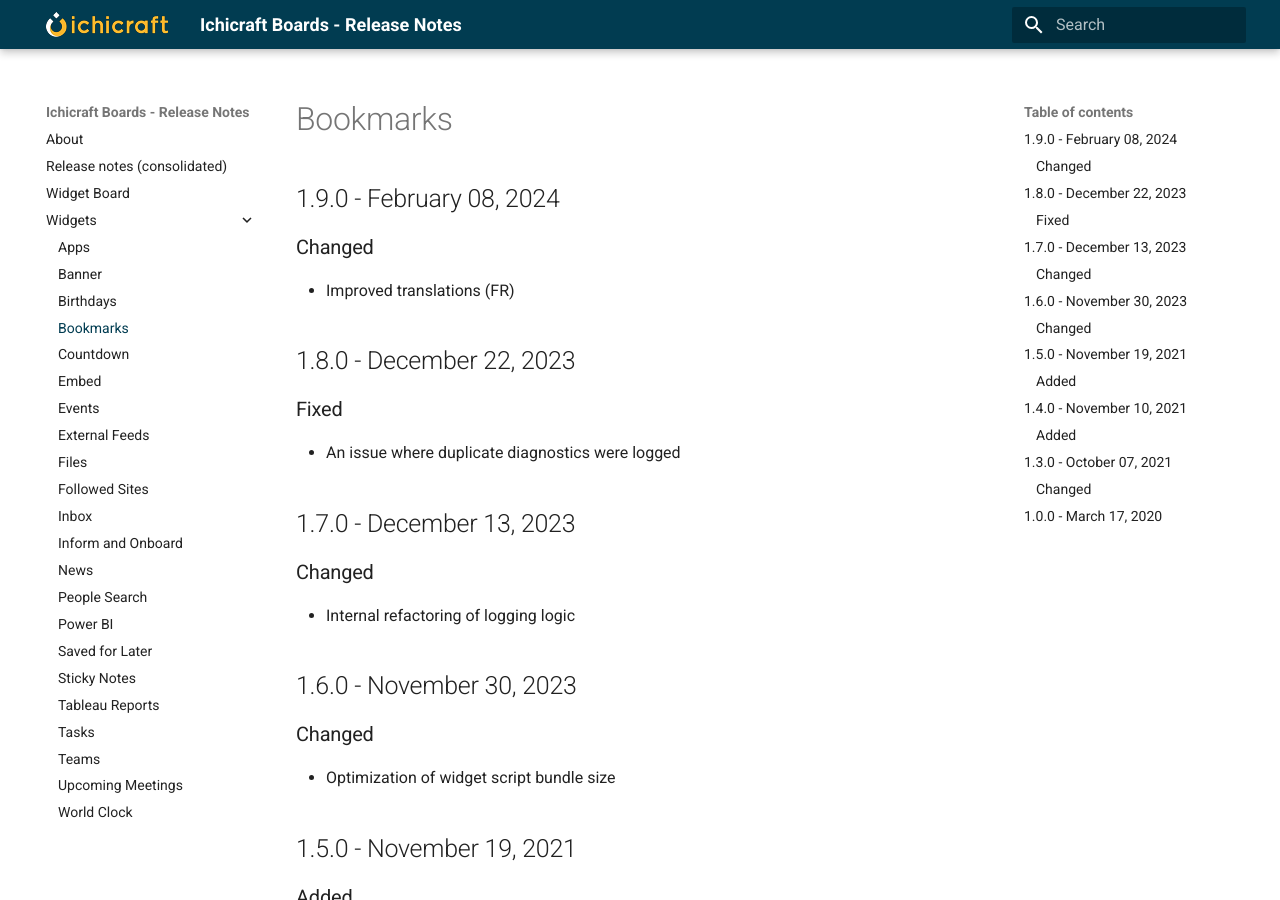
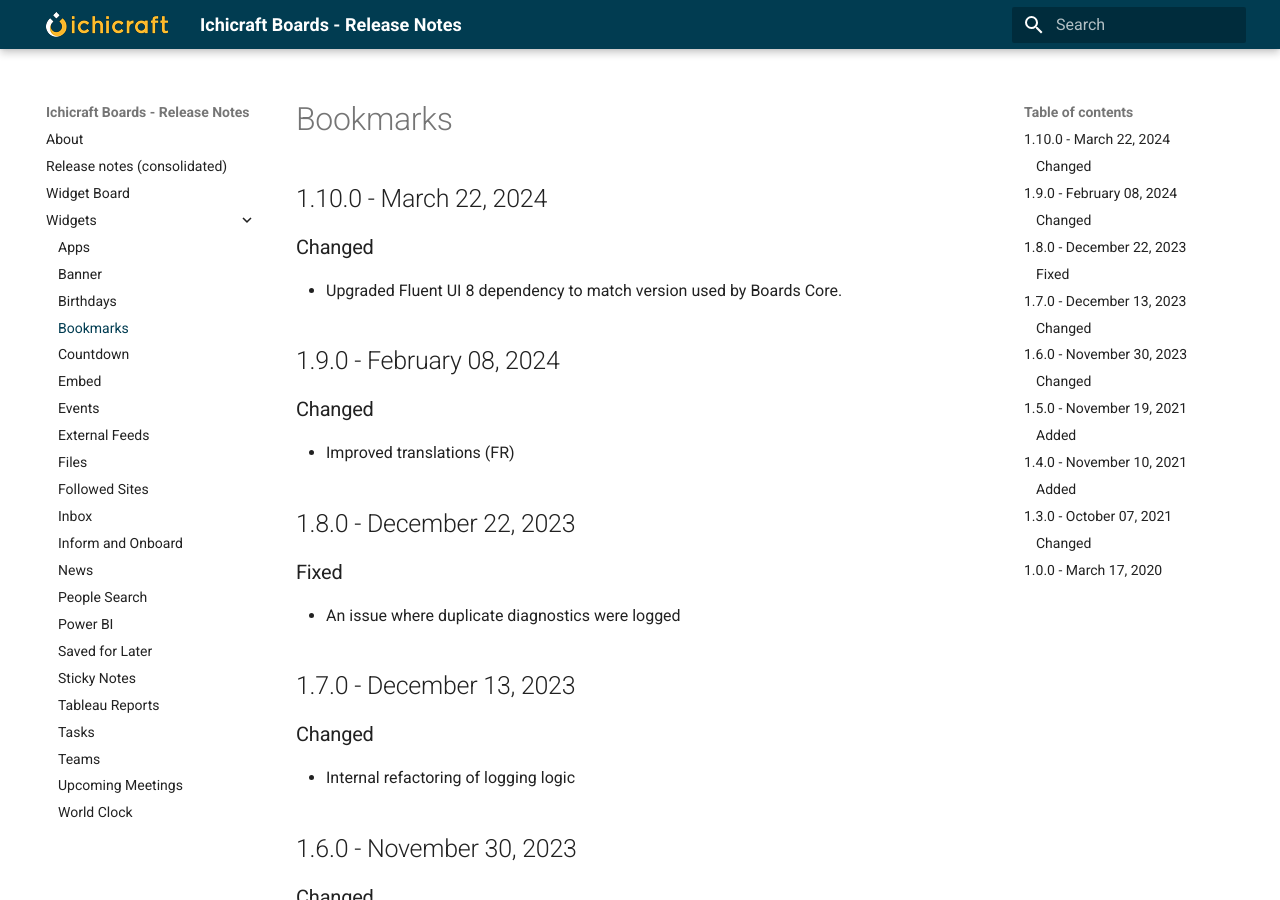
Before and after one commit to ichicraft/widgets-docs, an MkDocs documentation site: the page built from docs/Widgets/Bookmarks.md, in a window 1280 px wide and 900 px high. Built offline with MkDocs 1.6.1 and Material for MkDocs 9.7.7, drawn with Linux system fonts in a browser that asks for light colours.

```diff
--- a/docs/Widgets/Bookmarks.md
+++ b/docs/Widgets/Bookmarks.md
@@ -1,3 +1,8 @@
+## 1.10.0 - March 22, 2024
+
+### Changed
+- Upgraded Fluent UI 8 dependency to match version used by Boards Core.
+
 ## 1.9.0 - February 08, 2024
 
 ### Changed
```
Also changed, not shown: docs/Release-notes-(consolidated).md (+5 -0 lines).
